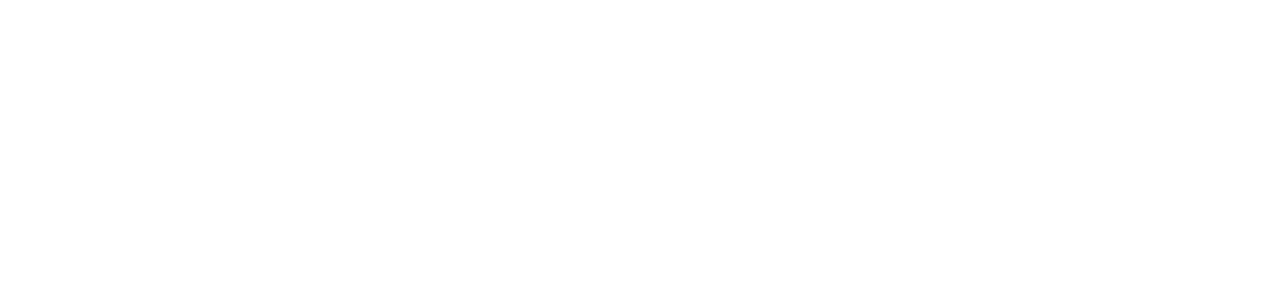
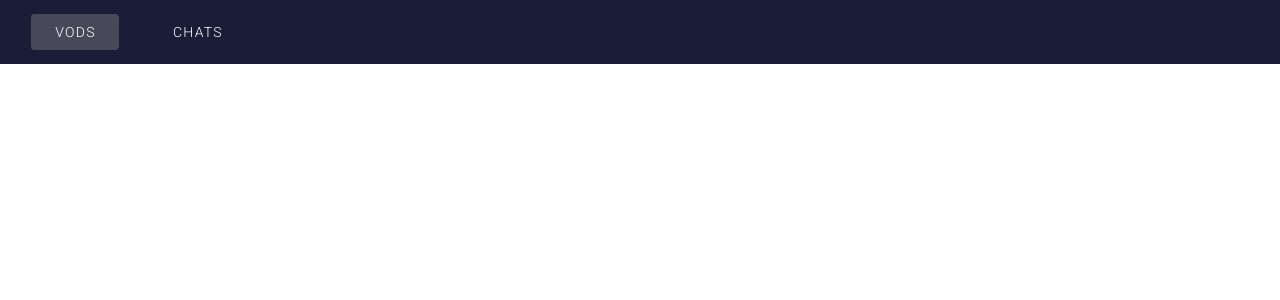
Before and after one commit to neil-lobo/twitch-archive-site, a Vue app: page /vods in a window 1280 px wide. Shown: the top 300 px of the page. Built offline with nearby package versions, Linux system fonts and the light colour scheme.

Commit message:
added navbar

```diff
--- a/src/App.vue
+++ b/src/App.vue
@@ -1,7 +1,25 @@
 <template>
   <div id="app">
+    <Navbar />
+    <router-view></router-view>
   </div>
 </template>
 
+<script>
+import Navbar from "@/components/Navbar.vue"
+
+export default {
+  name: "App",
+  components: {
+    Navbar
+  }
+}
+</script>
+
+
 <style lang="scss">
+// Global styles
 </style>
+
+<style lang="scss" scoped>
+</style>
--- /dev/null
+++ b/src/components/Navbar.vue
@@ -0,0 +1,48 @@
+<template>
+    <v-app-bar
+        app
+        flat
+        color="#1A1D38"
+        class="nav-bar"
+    >
+    <div>
+        <v-btn text class="nav-button" to="/vods" color=white active-class="active-nav">
+            <span class="text">VODS</span>
+        </v-btn>
+        <v-btn text class="nav-button" to="/chats" color=white active-class="active-nav">
+            <span class="text">CHATS</span>
+        </v-btn>
+    </div>
+    </v-app-bar>
+</template>
+
+<script>
+export default {
+    name: "Navbar"
+}
+</script>
+
+<style lang="scss" scoped>
+@import url('https://fonts.googleapis.com/css2?family=Roboto:wght@100&display=swap');
+.nav-button {
+    margin: 0 15px 0 15px;
+
+    .text {
+        margin: 0 7px 0 7px;
+        font-family: 'Roboto', sans-serif;
+        text-align: center;
+        font-weight: 300;
+        color: white;
+    }
+}
+
+.active-nav {
+    background-color: rgba(255, 255, 255, 0.25);
+}
+
+.join-button {
+    .text {
+        color: white;
+    }
+}
+</style>
--- a/src/router/index.js
+++ b/src/router/index.js
@@ -4,7 +4,7 @@
 Vue.use(VueRouter)
 
 const routes = [
-
+  { path: "/", redirect: "/vods" }
 ]
 
 const router = new VueRouter({
```
